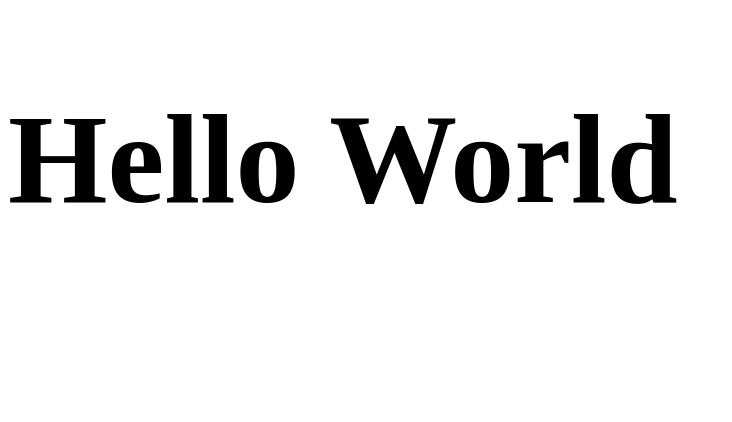
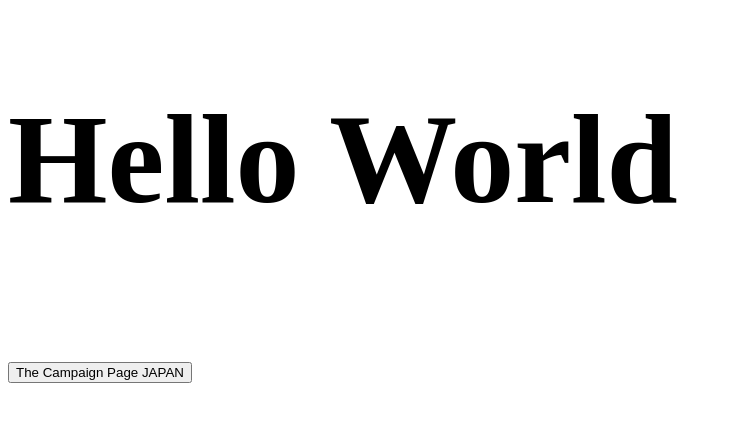
Before and after one commit to Ignatii1/FruTestGtm, a plain HTML site: page index.html in a window 1280 px wide. Shown: the whole page, without its empty margins (0-732 px from the left). Drawn offline with Linux system fonts and the light colour scheme.

Commit message:
add button to campaign page JAPAN

```diff
--- a/index.html
+++ b/index.html
@@ -19,6 +19,9 @@
     height="0" width="0" style="display:none;visibility:hidden"></iframe></noscript>
     <!-- End Google Tag Manager (noscript) -->
     <h1>Hello World</h1>
+    <a href="https://helpyourself.demo-donorsupport.com/-/XSRTENRH">
+        <button>The Campaign Page JAPAN</button>
+    </a>
     <a href="#XERGJMEM" style="display: none"></a>
     <a href="#XQFFPDCY" style="display: none"></a>
 </body>
```
